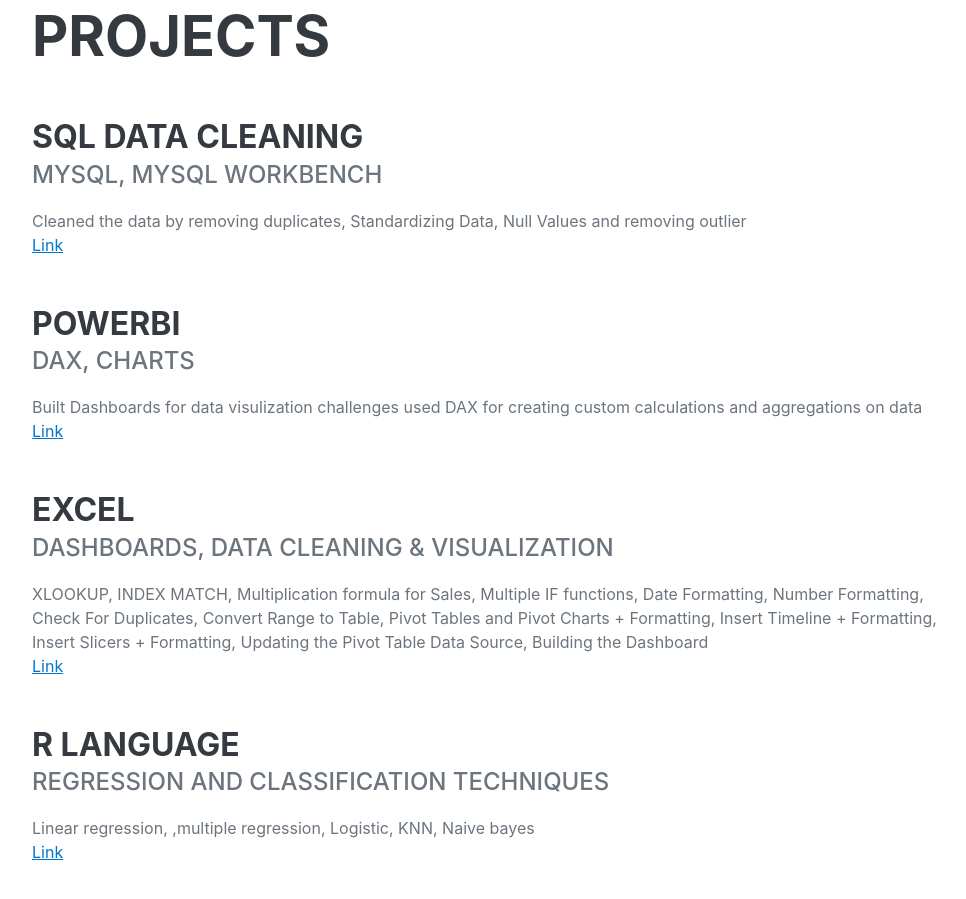
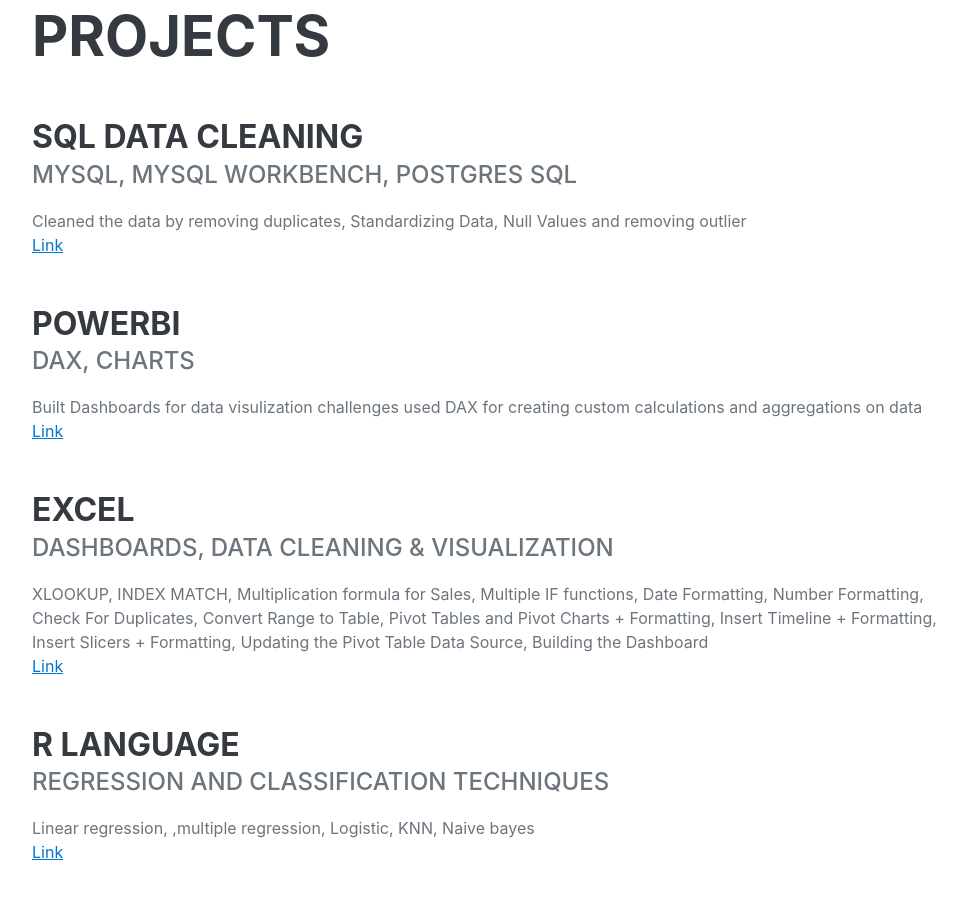
Before and after one commit to nareshredddybajjuri/portfolio, a plain HTML site: page index.html in a window 1280 px wide. Shown: the part 2732-3631 px from the top of the page, without its empty margins (288-1254 px from the left). Drawn offline with nearby package versions, Linux system fonts and the light colour scheme; files whose address does not match are found by name; a web font is replaced by a local one.

Commit message:
Update index.html

```diff
--- a/index.html
+++ b/index.html
@@ -123,7 +123,7 @@
                 <div class="d-flex flex-column flex-md-row justify-content-between mb-5">
                     <div class="flex-grow-1">
                         <h3 class="mb-0">SQL Data Cleaning</h3>
-                        <div class="subheading mb-3">MySql, MySql Workbench</div>
+                        <div class="subheading mb-3">MySql, MySql Workbench, Postgres Sql</div>
                         <div>Cleaned the data by removing duplicates, Standardizing Data, Null Values and removing outlier </div>
                         <a href="https://github.com/nareshredddybajjuri/sql">Link</a>
                     </div>
```
